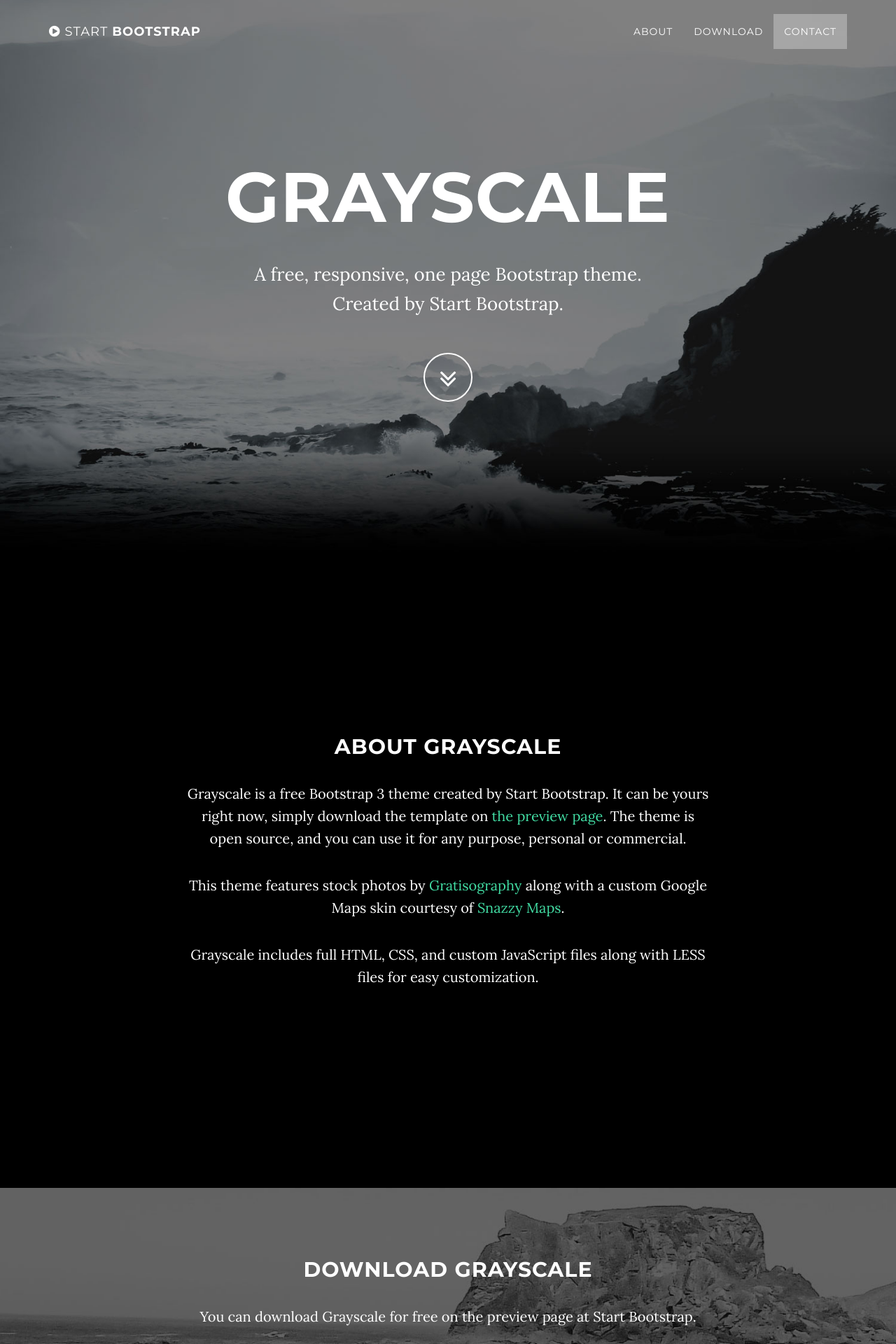
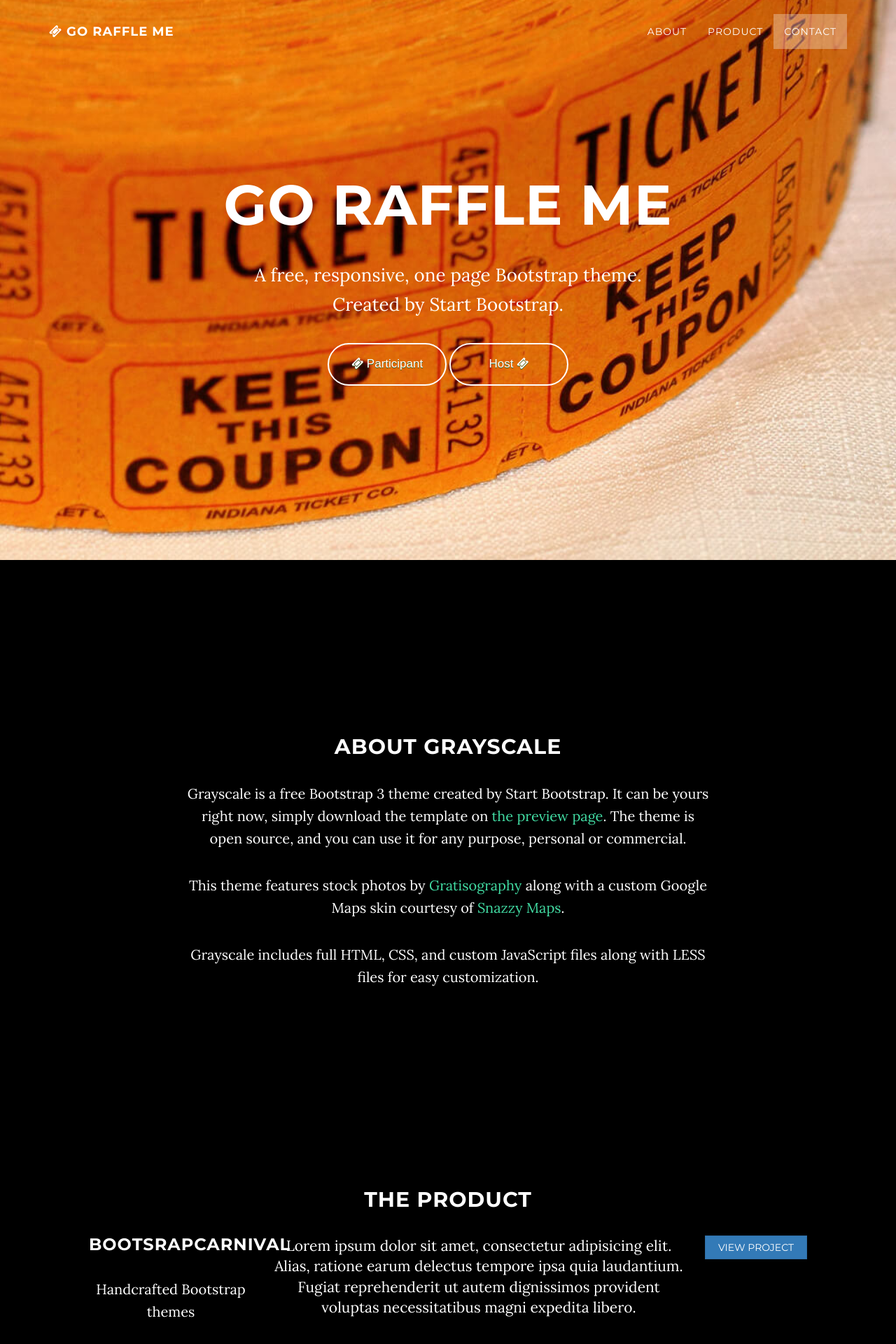
Before and after one commit to 2015-Arizona-Opportunity-Hack/Team13, a PHP site: page /public/index.html in a window 1280 px wide. Shown: the top 1920 px of the page at 70% size. Run offline with PHP 8.4, Linux system fonts and the light colour scheme; some libraries are stand-ins or nearby versions.

Commit message:
Adding functionality to home

```diff
--- a/public/css/grayscale.css
+++ b/public/css/grayscale.css
@@ -122,6 +122,8 @@
     color: #fff;
 }
 
+
+
 @media(min-width:768px) {
     .navbar-custom {
         padding: 20px 0;
@@ -147,7 +149,7 @@
     padding: 100px 0;
     text-align: center;
     color: #fff;
-    background: url(../img/intro-bg.jpg) no-repeat bottom center scroll;
+    background:  url(../img/raffle-tickets4.jpg) no-repeat bottom center scroll;
     background-color: #000;
     -webkit-background-size: cover;
     -moz-background-size: cover;
@@ -155,9 +157,11 @@
     -o-background-size: cover;
 }
 
+
 .intro .intro-body {
     display: table-cell;
     vertical-align: middle;
+
 }
 
 .intro .intro-body .brand-heading {
@@ -175,7 +179,7 @@
     }
 
     .intro .intro-body .brand-heading {
-        font-size: 100px;
+        font-size: 80px;
     }
 
     .intro .intro-body .intro-text {
@@ -184,18 +188,20 @@
 }
 
 .btn-circle {
-    width: 70px;
-    height: 70px;
-    margin-top: 15px;
-    padding: 7px 16px;
-    border: 2px solid #fff;
-    border-radius: 100%!important;
-    font-size: 40px;
-    color: #fff;
-    background: 0 0;
-    -webkit-transition: background .3s ease-in-out;
-    -moz-transition: background .3s ease-in-out;
-    transition: background .3s ease-in-out;
+  background-color:transparent;
+    -moz-border-radius:42px;
+    -webkit-border-radius:42px;
+    border-radius:42px;
+    border:2px solid #fff;
+    display:inline-block;
+    cursor:pointer;
+    color:#ffffff;
+    font-family:Arial;
+    font-size:17px;
+    padding:16px 31px;
+    text-decoration:none;
+    text-shadow:0px 1px 0px #2f6627;
+    width: 170px !important;
 }
 
 .btn-circle:hover,
--- a/public/index.html
+++ b/public/index.html
@@ -9,13 +9,15 @@
     <meta name="description" content="">
     <meta name="author" content="">
 
-    <title>Grayscale - Start Bootstrap Theme</title>
+    <title>Go Raffle Me &#124; Home</title>
+    <link rel="shortcut icon" href="img/ticket.ico" type="image/x-icon"/>
 
     <!-- Bootstrap Core CSS -->
     <link href="css/bootstrap.min.css" rel="stylesheet">
 
     <!-- Custom CSS -->
     <link href="css/grayscale.css" rel="stylesheet">
+    <link href="css/index.css" rel="stylesheet">
 
     <!-- Custom Fonts -->
     <link href="font-awesome/css/font-awesome.min.css" rel="stylesheet" type="text/css">
@@ -41,7 +43,7 @@
                     <i class="fa fa-bars"></i>
                 </button>
                 <a class="navbar-brand page-scroll" href="#page-top">
-                    <i class="fa fa-play-circle"></i>  <span class="light">Start</span> Bootstrap
+                    <i class="fa fa-ticket"></i>  Go Raffle Me
                 </a>
             </div>
 
@@ -56,7 +58,7 @@
                         <a class="page-scroll" href="#about">About</a>
                     </li>
                     <li>
-                        <a class="page-scroll" href="#download">Download</a>
+                        <a class="page-scroll" href="#product">Product</a>
                     </li>
                     <li>
                         <a class="page-scroll" href="#contact">Contact</a>
@@ -69,15 +71,20 @@
     </nav>
 
     <!-- Intro Header -->
-    <header class="intro">
+    <header class="intro intro2">
         <div class="intro-body">
             <div class="container">
                 <div class="row">
                     <div class="col-md-8 col-md-offset-2">
-                        <h1 class="brand-heading">Grayscale</h1>
+                        <h1 class="brand-heading">Go Raffle Me</h1>
                         <p class="intro-text">A free, responsive, one page Bootstrap theme.<br>Created by Start Bootstrap.</p>
-                        <a href="#about" class="btn btn-circle page-scroll">
-                            <i class="fa fa-angle-double-down animated"></i>
+                        <a href="#about" class="btn-circle page-scroll">
+                            <i class="fa fa-ticket"></i>
+                            Participant
+                        </a>
+
+                        <a href="#about" class="btn-circle page-scroll">Host
+                            <i class="fa fa-ticket"></i>
                         </a>
                     </div>
                 </div>
@@ -97,18 +104,132 @@
         </div>
     </section>
 
-    <!-- Download Section -->
-    <section id="download" class="content-section text-center">
-        <div class="download-section">
-            <div class="container">
-                <div class="col-lg-8 col-lg-offset-2">
-                    <h2>Download Grayscale</h2>
-                    <p>You can download Grayscale for free on the preview page at Start Bootstrap.</p>
-                    <a href="http://startbootstrap.com/template-overviews/grayscale/" class="btn btn-default btn-lg">Visit Download Page</a>
+
+  <!-- Product Section -->
+   <section id="product" class="container content-section text-center">
+        <div class="row">
+            <div class="col-md-12">
+                <div class="text-center section-header dark">
+                    <h2>The Product</h2>
                 </div>
             </div>
         </div>
-    </section>
+        <div id="projects-carousel" class="carousel slide">
+            <!-- Indicators -->
+            <ol class="carousel-indicators">
+                <li data-target="#projects-carousel" data-slide-to="0" class=""></li>
+                <li data-target="#projects-carousel" data-slide-to="1" class=""></li>
+                <li data-target="#projects-carousel" data-slide-to="2" class="active"></li>
+            </ol>
+
+            <!-- Wrapper for slides -->
+            <div class="carousel-inner">
+                <div class="item">
+                    <div class="project-item">
+                        <div class="row project-text">
+                            <div class="col-md-3">
+                                <h3 class="project-title">
+                                    CleanCut Theme
+                                </h3>
+
+                                <p class="project-subtitle">
+                                    A beautiful Bootstrap theme
+                                </p>
+                            </div>
+
+                            <div class="project-description col-md-7">
+                                <p class="lead">
+                                    Lorem ipsum dolor sit amet, consectetur adipisicing elit. Alias, ratione earum delectus tempore ipsa quia laudantium. Fugiat reprehenderit ut autem dignissimos provident voluptas necessitatibus magni expedita libero.
+                                </p>
+                            </div>
+
+                            <div class="project-button-container col-md-2">
+                                <a href="http://elemental-theme-demo.herokuapp.com/#" class="btn btn-primary btn-block">View Project</a>
+                            </div>
+                        </div>
+
+                        <div class="row project-image">
+                            <div class="col-md-12 text-center">
+                                <img src="img/intro-bg.jpg" alt="" class="img-responsive">
+                            </div>
+                        </div>
+                    </div>
+                </div>
+
+                <div class="item">
+                    <div class="project-item">
+                        <div class="row project-text">
+                            <div class="col-md-3">
+                                <h3 class="project-title">
+                                    Engem.me
+                                </h3>
+
+                                <p class="project-subtitle">
+                                    Better LinkedIn Profiles
+                                </p>
+                            </div>
+
+                            <div class="project-description col-md-7">
+                                <p class="lead">
+                                    Lorem ipsum dolor sit amet, consectetur adipisicing elit. Alias, ratione earum delectus tempore ipsa quia laudantium. Fugiat reprehenderit ut autem dignissimos provident voluptas necessitatibus magni expedita libero.
+                                </p>
+                            </div>
+
+                            <div class="project-button-container col-md-2">
+                                <a href="http://elemental-theme-demo.herokuapp.com/#" class="btn btn-primary btn-block">View Project</a>
+                            </div>
+                        </div>
+
+                        <div class="row project-image">
+                            <div class="col-md-12 text-center">
+                                <img src="img/intro-bg.jpg" alt="" class="img-responsive">
+                            </div>
+                        </div>
+                    </div>
+                </div>
+
+                <div class="item active">
+                    <div class="project-item">
+                        <div class="row project-text">
+                            <div class="col-md-3">
+                                <h3 class="project-title">
+                                    BootsrapCarnival
+                                </h3>
+
+                                <p class="project-subtitle">
+                                    Handcrafted Bootstrap themes
+                                </p>
+                            </div>
+
+                            <div class="project-description col-md-7">
+                                <p class="lead">
+                                    Lorem ipsum dolor sit amet, consectetur adipisicing elit. Alias, ratione earum delectus tempore ipsa quia laudantium. Fugiat reprehenderit ut autem dignissimos provident voluptas necessitatibus magni expedita libero.
+                                </p>
+                            </div>
+
+                            <div class="project-button-container col-md-2">
+                                <a href="http://elemental-theme-demo.herokuapp.com/#" class="btn btn-primary btn-block">View Project</a>
+                            </div>
+                        </div>
+
+                        <div class="row project-image">
+                            <div class="col-md-12 text-center">
+                                <img src="img/intro-bg.jpg" alt="" class="img-responsive">
+                            </div>
+                        </div>
+                    </div>
+                </div>
+            </div>
+
+            <!-- Controls -->
+            <a class="left carousel-control" href="http://elemental-theme-demo.herokuapp.com/#projects-carousel" data-slide="prev">
+                <i class="fa fa-chevron-left"></i>
+            </a>
+            <a class="right carousel-control" href="http://elemental-theme-demo.herokuapp.com/#projects-carousel" data-slide="next">
+                <i class="fa fa-chevron-right"></i>
+            </a>
+        </div>
+</section>
 
     <!-- Contact Section -->
     <section id="contact" class="container content-section text-center">
@@ -133,13 +254,10 @@
         </div>
     </section>
 
-    <!-- Map Section -->
-    <div id="map"></div>
-
     <!-- Footer -->
     <footer>
         <div class="container text-center">
-            <p>Copyright &copy; Your Website 2014</p>
+            <p>Copyright &copy; Go Raffle Me 2015</p>
         </div>
     </footer>
 
```
Also changed, not shown: public/css/index.css (+53 -0 lines), public/img/favicon.ico (deleted), public/img/favicon2.ico (deleted), public/img/favicon3.ico (deleted), public/img/raffle-tickets3.jpg (added), public/img/raffle-tickets4.jpg (added), public/img/ticket.ico (renamed from public/img/ticket2.ico).
